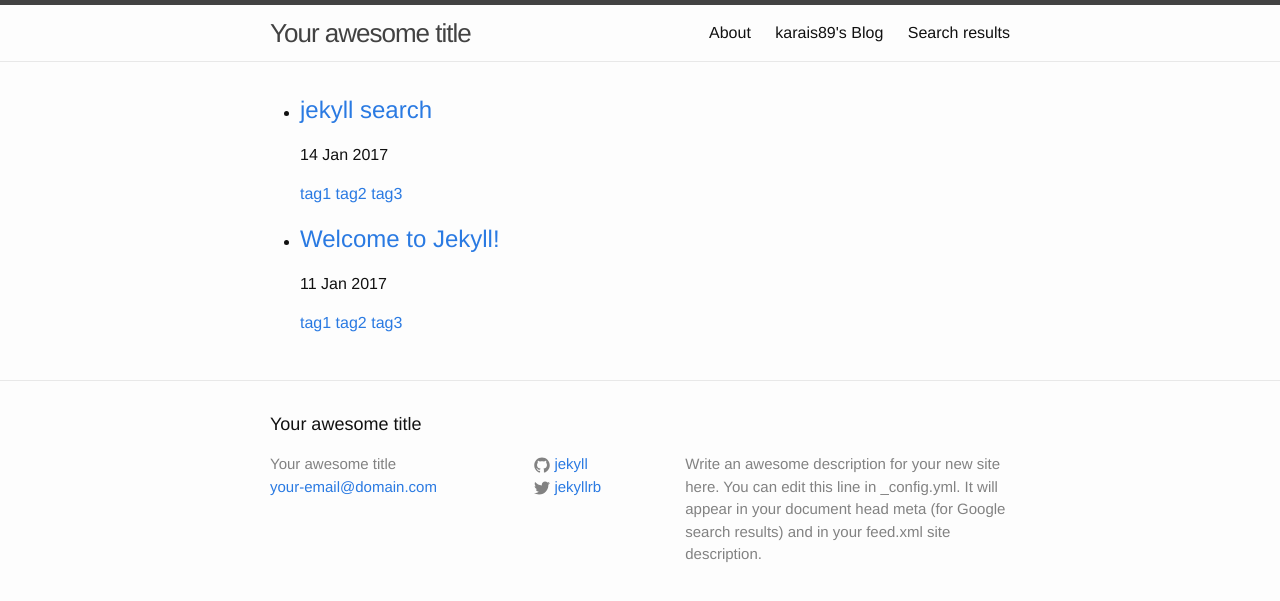
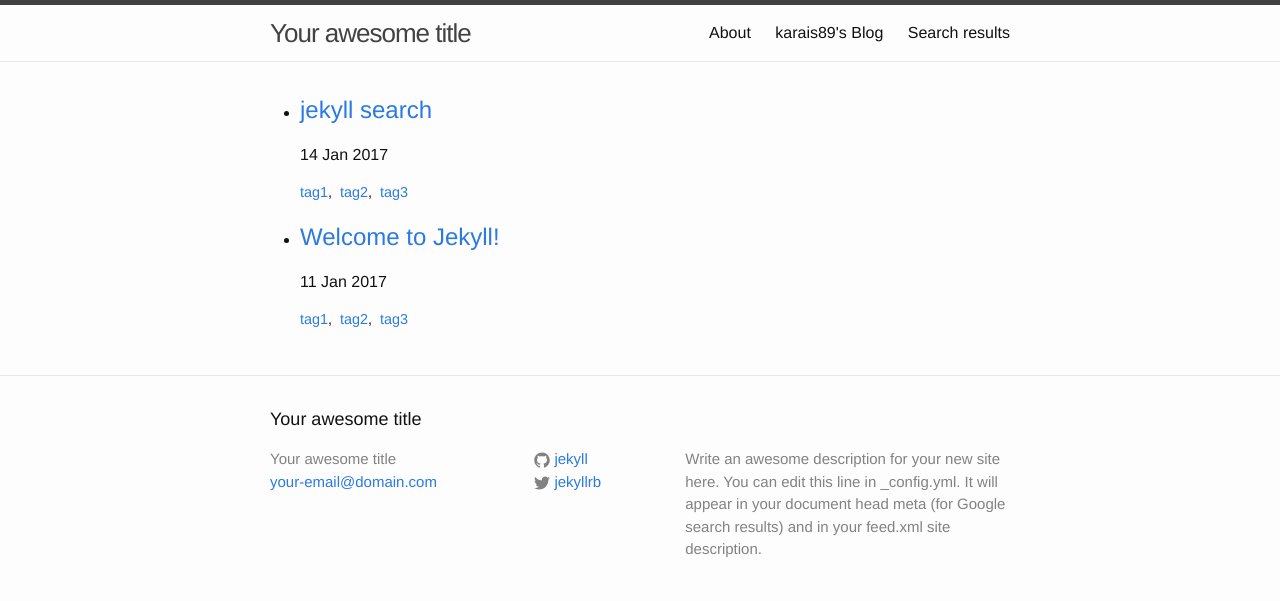
Before and after one commit to karais89/karais89.github.io_back, a Jekyll site: the page built from index.html, in a window 1280 px wide. Shown: the top 601 px of the page. Built offline with Jekyll 4.4.1, drawn with Linux system fonts in a browser that asks for light colours; the list of posts is cut into pages by our own code.

Commit message:
- bug fix

```diff
--- a/_config.yml
+++ b/_config.yml
@@ -24,6 +24,9 @@
 twitter_username: jekyllrb
 github_username:  jekyll
 
+permalink: pretty   # /blog/:year/:month/:day/:title/
+# path: "_posts/blog"
+
 # Build settings
 markdown: kramdown
 theme: minima
--- a/index.html
+++ b/index.html
@@ -14,9 +14,11 @@
         <span class="date">{{ post.date | date_to_string }}</span>
         <span class="description">{{ post.description }}</span>
       </p>
+      <ul class="tags">
         {% for tag in post.tags %}
-        <a href="/search?tag={{ tag | escape }}">{{ tag }}</a>
+          <li><a href="/search?tag={{ tag | escape }}">{{ tag }}</a></li>
         {% endfor %}
+      </ul>
       <p>
     </li>
   {% endfor %}
```
